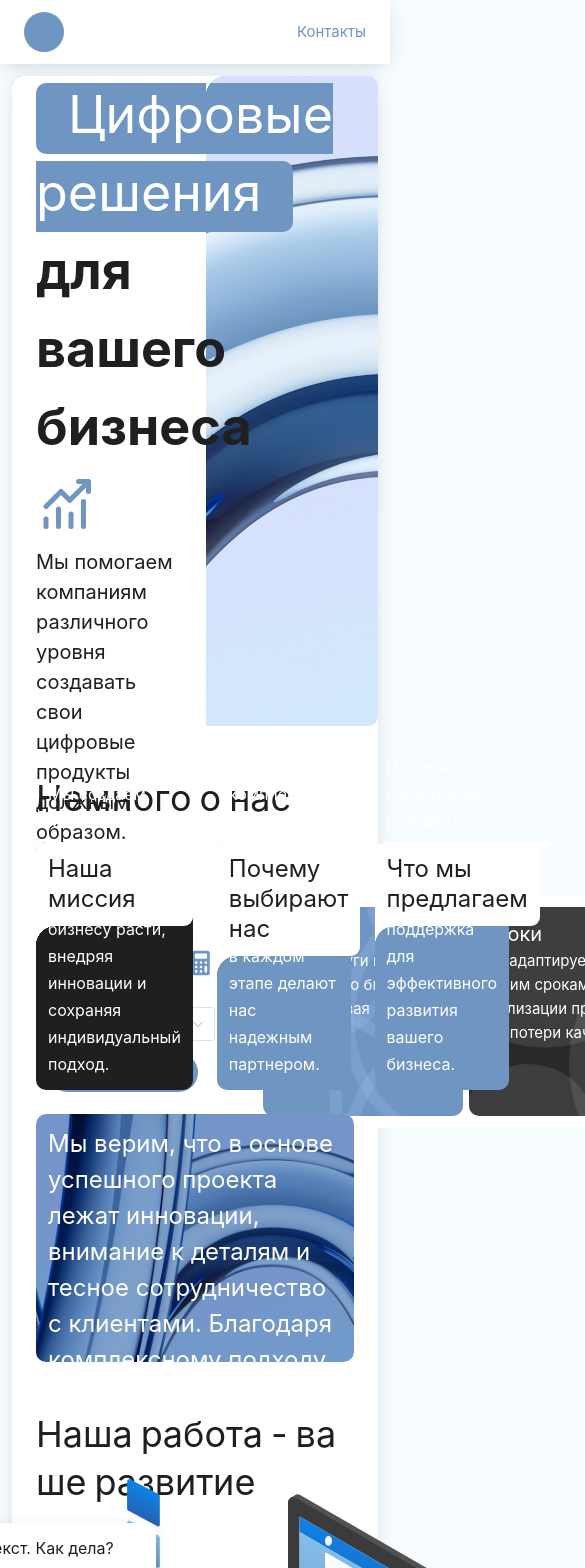
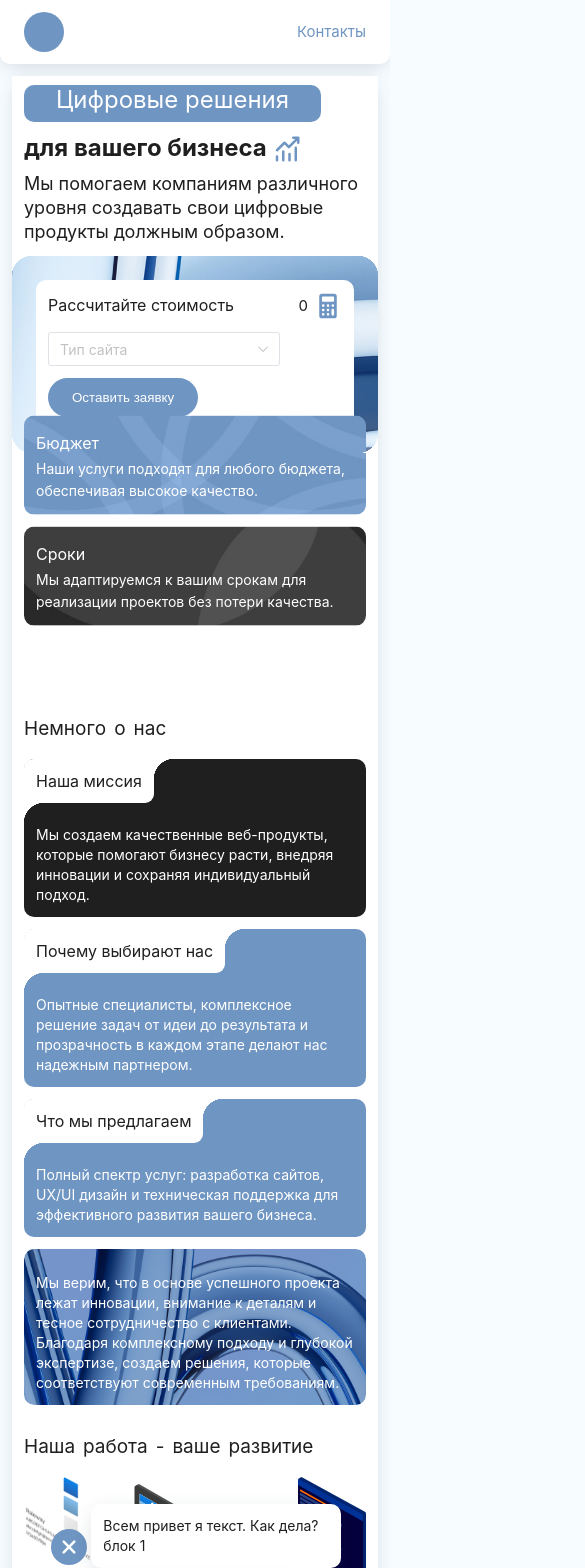
Before and after one commit to SAivan261/SAivan, a Vue app: page / in a window 390 px wide. Shown: the top 1568 px of the page, 585 px wide, since content can reach past the window. Built offline with nearby package versions, Linux system fonts and the light colour scheme.

Commit message:
адаптив

```diff
--- a/src/components/Header.vue
+++ b/src/components/Header.vue
@@ -20,6 +20,7 @@
 .header {
 	background-color: $color-white;
 	padding: 12px 24px;
+	border-radius: 0 0 10px 10px;
 	display: flex;
 	align-items: center;
 	box-shadow: $shadow;
--- a/src/components/icons/arrow_ico.vue
+++ b/src/components/icons/arrow_ico.vue
@@ -1,5 +1,5 @@
 <template>
-	<n-icon color="#6f95c2" size="60">
+	<n-icon color="#6f95c2">
 		<svg
 			xmlns="http://www.w3.org/2000/svg"
 			xmlns:xlink="http://www.w3.org/1999/xlink"
--- a/src/components/ui/containers/SectionContainer.vue
+++ b/src/components/ui/containers/SectionContainer.vue
@@ -12,4 +12,16 @@
 	flex-direction: column;
 	padding: 48px 24px 0 24px;
 }
+
+@media screen and (max-width: 900px){
+	.section {
+		padding: 24px 24px 0 24px;
+	}
+}
+
+@media screen and (max-width: 768px){
+	.section {
+		padding: 24px 12px 0 12px;
+	}
+}
 </style>
--- a/src/components/ui/sections/About.vue
+++ b/src/components/ui/sections/About.vue
@@ -75,7 +75,7 @@ onMounted(() => {
         listObserver.disconnect();
       }
     },
-    { threshold: 1.0 }
+    { threshold: 0.4 }
   );
 
   if (aboutList.value) {
@@ -172,13 +172,13 @@ onMounted(() => {
 		padding: 66px 12px 12px 12px;
 		border-radius: 10px;
 		flex: 1 1 0px;
-		opacity: 0; /* Изначально скрыт */
-		transform: translateX(-20px); /* Сдвиг влево */
-		transition: all 0.5s ease-in-out; /* Плавная анимация */
+		opacity: 0;
+		transform: translateX(-20px);
+		transition: all 0.5s ease-in-out;
 
 		&.animate-item {
-			opacity: 1; /* Плавное появление */
-			transform: translateX(0); /* Возвращение на место */
+			opacity: 1;
+			transform: translateX(0);
 		}
 
 		&:nth-of-type(3) {
@@ -206,14 +206,14 @@ onMounted(() => {
 			color: $color-text;
 			font-size: 24px;
 			line-height: 30px;
-			opacity: 0; /* Изначально скрыт */
-			transform: translateX(-10px); /* Сдвиг влево */
-			transition: all 0.4s ease-in-out; /* Плавная анимация */
-			transition-delay: 0.2s; /* Задержка после появления блока */
+			opacity: 0;
+			transform: translateX(-10px);
+			transition: all 0.4s ease-in-out;
+			transition-delay: 0.2s;
 
 			&.animate-title {
-				opacity: 1; /* Плавное появление */
-				transform: translateX(0); /* Возвращение на место */
+				opacity: 1;
+				transform: translateX(0);
 			}
 
 			&-before {
@@ -250,12 +250,12 @@ onMounted(() => {
 		&_text {
 			font-size: 16px;
 			line-height: 27px;
-			opacity: 0; /* Изначально скрыт */
-			transition: opacity 0.4s ease-in-out; /* Плавная анимация */
-			transition-delay: 0.4s; /* Задержка после появления заголовка */
+			opacity: 0;
+			transition: opacity 0.4s ease-in-out;
+			transition-delay: 0.4s;
 
 			&.animate-text {
-				opacity: 1; /* Плавное появление */
+				opacity: 1;
 			}
 		}
 
@@ -273,4 +273,69 @@ onMounted(() => {
 		}
 	}
 }
+
+@media screen and (max-width: 1280px){
+	.about{
+		&-item{
+			&_title{
+				font-size: 20px;
+				line-height: 28px;
+			}
+		}
+
+		&-text{
+			font-size: 20px;
+			line-height: 28px;
+		}
+	}
+}
+
+@media screen and (max-width: 1024px){
+	.about{
+
+		&-list {
+			flex-wrap: wrap;
+			gap: 12px;
+			margin-bottom: 12px;
+			align-items: stretch;
+		}
+
+		&-item{
+			min-width: 250px;
+			height: auto;
+
+			&_title{
+				font-size: 18px;
+				line-height: 24px;
+			}
+		}
+
+		&-text-container{
+			padding-top: 24px;
+			height: auto;
+		}
+
+		&-text{
+			font-size: 16px;
+			line-height: 24px;
+		}
+	}
+}
+
+@media screen and (max-width: 450px){
+	.about-item_title {
+		font-size: 16px;
+		line-height: 20px;
+	}
+
+	.about-item_text{
+		font-size: 14px;
+		line-height: 20px;
+	}
+
+	.about-text {
+		font-size: 14px;
+		line-height: 20px;
+	}
+}
 </style>
--- a/src/components/ui/sections/Promo.vue
+++ b/src/components/ui/sections/Promo.vue
@@ -5,11 +5,11 @@
 				<div class="promo__content-title_container-before"></div>
 				<h1 class="promo__content-title">
 					<span class="promo__content-title_additional">
-						Цифровые решения
+						Цифровые&nbsp;решения
 					</span>
 					<br />
 					для вашего бизнеса
-					<arrow_ico class="arrow-ico" />
+					<arrow_ico class="arrow-ico" :size='IconArrow'/>
 				</h1>
 				<p class="promo__content-text">
 					Мы помогаем компаниям различного уровня создавать свои цифровые
@@ -18,7 +18,9 @@
 				<div class="promo__content-title_container-after"></div>
 			</div>
 			<div class="promo__content-text_container">
-				<div class="promo__content-calc_wrapper">
+				<div
+				class='promo__content-calc_wrapper'
+				:class="isTablet ? 'mobile' : ''">
 					<div class="promo__content-calc_header">
 						<p class="promo__content-calc_title">Рассчитайте стоимость</p>
 						<div class="promo__content-calc_num">
@@ -44,7 +46,9 @@
 					</div>
 					<Button>Оставить заявку</Button>
 				</div>
-				<div class="promo__content-advantage_container">
+				<div
+				class="promo__content-advantage_container"
+				:class="isTablet ? 'mobile' : ''">
 					<div class="promo__content-advantage_container-before"></div>
 					<div class="promo__content-advantage">
 						<h3 class="promo__content-advantage_title">Бюджет</h3>
@@ -72,9 +76,29 @@ import Button from '../Button.vue';
 import arrow_ico from '@/components/icons/arrow_ico.vue'
 import calculator_ico from '@/components/icons/calculator_ico.vue'
 import gsap from 'gsap';
-import { ref, onMounted } from 'vue'
+import { ref, onMounted, computed } from 'vue'
 
 const value = ref(null)
+
+const IconArrow = computed(() => {
+  if (window.innerWidth < 450) {
+    return 30;
+  } else if (window.innerWidth < 600) {
+    return 45;
+  } else {
+    return 60;
+  }
+});
+
+
+const isTablet = computed(() => {
+	if(window.innerWidth < 815){
+		return true
+	} else{
+		return false
+	}
+})
+
 const options = ref([
 	{
 		label: "Everybody's Got Something to Hide Except Me and My Monkey",
@@ -193,7 +217,7 @@ onMounted(() => {
 		&-title_container {
 			background-color: $color-white;
 			width: fit-content;
-			width: 53%;
+			max-width: 665px;
 			border-radius: 10px 0 10px 0;
 			padding: 0 24px 24px 24px;
 			position: relative;
@@ -231,6 +255,7 @@ onMounted(() => {
 			font-size: 52px;
 			line-height: 78px;
 			font-weight: bold;
+			white-space: nowrap;
 		}
 
 		&-title_additional {
@@ -239,6 +264,7 @@ onMounted(() => {
 			line-height: 42px;
 			padding: 0px 32px 8px;
 			border-radius: 10px;
+			white-space: nowrap;
 		}
 
 		&-text_container {
@@ -256,6 +282,10 @@ onMounted(() => {
 			border-radius: 10px;
 			background-color: $color-white;
 			width: 100%;
+
+			&.mobile{
+				min-width: 500px;
+			}
 		}
 
 		&-calc_header {
@@ -291,11 +321,6 @@ onMounted(() => {
 			line-height: 30px;
 		}
 
-		&-advantage {
-			opacity: 0;
-			transform: translateY(-50px);
-		}
-
 		&-advantage_container {
 			margin-left: auto;
 			background-color: $color-white;
@@ -304,6 +329,41 @@ onMounted(() => {
 			display: flex;
 			gap: 6px;
 			position: relative;
+
+
+			&.mobile{
+				margin: 0;
+				width: 100%;
+				border-radius: 0;
+
+				& .promo__content-advantage_container-before {
+				transform: rotate(270deg);
+				position: absolute;
+				width: 20px;
+				height: 20px;
+				top: -20px;
+				left: 0px;
+				background-image: radial-gradient(
+					ellipse 40px 40px at 20px 20px,
+					transparent 50%,
+					#fff 51%
+				);
+				overflow: hidden;
+				}
+
+				& .promo__content-advantage{
+					width: auto;
+					padding: 12px;
+
+					&_title{
+						font-size: 18px;
+					}
+
+					&_text{
+						font-size: 16px;
+					}
+				}
+			}
 
 			&-before {
 				transform: rotate(180deg);
@@ -343,6 +403,8 @@ onMounted(() => {
 			border-radius: 10px;
 			color: $color-white;
 			width: 200px;
+			opacity: 0;
+			transform: translateY(-50px);
 
 			&:nth-of-type(2) {
 				background-image: url('@/assets/variable_bg-blue.jpg');
@@ -365,4 +427,139 @@ onMounted(() => {
 	opacity: 0;
 	transition: all 0.3s ease-out;
 }
+
+@media screen and (max-width: 1280px){
+	.promo{
+		&__content{
+			&-title_container{
+				max-width: 605px;
+			}
+
+			&-title{
+				font-size: 48px;
+			}
+
+			&-text{
+				font-size: 18px;
+				line-height: 24px;
+			}
+		}
+	}
+}
+
+@media screen and (max-width: 1024px){
+	.promo{
+		&__content{
+			&-wrapper{
+				height: auto;
+			}
+
+			&-calc_wrapper{
+				margin: 0 24px 24px 24px;
+			}
+
+			&-calc_title{
+				font-size: 18px;
+			}
+
+			&-advantage_title{
+				font-size: 18px;
+			}
+		}
+	}
+}
+
+@media screen and (max-width: 815px){
+	.promo__content-text_container {
+		flex-wrap: wrap;
+	}
+}
+
+@media screen and (max-width: 768px){
+	.promo{
+		&__content{
+			&-title_container{
+				max-width: 100%;
+				border-radius: 0;
+
+				&-after {
+					top: initial;
+					bottom: -20px;
+					right: 0px;
+					transform: rotate(90deg);
+				}
+			}
+
+			&-calc_wrapper {
+
+				&.mobile{
+					min-width: auto;
+				}
+			}
+
+			&-advantage{
+				min-width: 200px;
+			}
+
+			&-advantage_container {
+				gap: 12px;
+			}
+		}
+	}
+}
+
+@media screen and (max-width: 500px){
+	.promo{
+		&__content{
+			&-advantage_container{
+				flex-wrap: wrap;
+			}
+		}
+	}
+}
+
+@media screen and (max-width: 600px) {
+  .promo__content-title {
+    font-size: clamp(28px, 7vw, 48px);
+		line-height: 2;
+  }
+}
+
+@media screen and (max-width: 450px) {
+  .promo__content-title {
+    font-size: clamp(24px, 6vw, 48px);
+		line-height: 2;
+  }
+
+	.promo__content-title_container{
+		padding: 0 12px 12px 12px;
+	}
+
+	.promo__content-text[data-v-5bf7021c] {
+		font-size: 16px;
+		line-height: 20px;
+	}
+
+	.promo__content-calc_title {
+		font-size: 16px;
+	}
+
+	.promo__content{
+		&-advantage_container {
+			&.mobile{
+
+				& .promo__content-advantage{
+
+					&_title{
+						font-size: 16px;
+					}
+
+					&_text{
+						font-size: 14px;
+					}
+				}
+			}
+		}
+	}
+}
 </style>
--- a/src/components/ui/sections/Work.vue
+++ b/src/components/ui/sections/Work.vue
@@ -167,6 +167,7 @@ onMounted(() => {
 		&-pc {
 			z-index: 5;
 			max-height: 85vh;
+			width: 100%;
 		}
 
 		&-code {
@@ -196,7 +197,7 @@ onMounted(() => {
 			position: absolute;
 			bottom: 0;
 			max-height: 594px;
-			height: 85vh;
+			width: 100%;
 		}
 	}
 }
@@ -304,4 +305,109 @@ onMounted(() => {
   opacity: 0;
 	transform: translateX(-20px);
 }
+
+@media screen and (max-width: 1200px){
+	.work{
+		&__additional{
+
+			&:nth-of-type(1){
+				top: 14%;
+				left: 16%;
+
+				& .work__additional-content{
+					top: -50px;
+					left: 56px;
+				}
+			}
+
+			&:nth-of-type(2){
+				top: 42%;
+				left: 80%;
+
+				& .work__additional-content{
+					top: -50px;
+					left: -305px;
+				}
+			}
+
+			&:nth-of-type(3){
+				top: 70%;
+				left: 28%;
+
+				& .work__additional-content{
+					top: -50px;
+					left: 56px;
+				}
+			}
+		}
+	}
+
+	.content-enter-from,
+	.content-leave-to {
+		opacity: 0;
+		transform: translateX(-20px);
+	}
+
+	.contentReverse-enter-from,
+	.contentReverse-leave-to {
+		opacity: 0;
+		transform: translateX(20px);
+	}
+}
+
+@media screen and (max-width: 550px){
+	.work{
+
+		&__additional{
+			&-button{
+				width: 36px;
+				height: 36px;
+
+				& img{
+					width: 30px;
+					height: 30px;
+				}
+			}
+
+			&-content{
+				max-width: 250px;
+
+				&_text{
+					font-size: 14px;
+					line-height: 20px;
+				}
+			}
+
+			&:nth-of-type(1){
+				top: 20%;
+				left: 8%;
+
+				& .work__additional-content{
+					top: -25px;
+					left: 40px;
+				}
+			}
+
+			&:nth-of-type(2){
+				top: 44%;
+				left: 84%;
+
+				& .work__additional-content{
+					top: -15px;
+					left: -255px;
+				}
+			}
+
+			&:nth-of-type(3){
+				top: 68%;
+				left: 19%;
+
+				& .work__additional-content{
+					top: 40px;
+					left: 0px;
+				}
+			}
+		}
+	}
+}
 </style>
--- a/src/components/ui/title/SectionTitle.vue
+++ b/src/components/ui/title/SectionTitle.vue
@@ -79,4 +79,19 @@ onMounted(() => {
     opacity: 1;
   }
 }
+
+@media screen and (max-width: 768px){
+  .section__title {
+    font-size: 24px;
+    line-height: 36px;
+    margin-bottom: 12px;
+    height: 36px;
+  }
+}
+
+@media screen and (max-width: 450px){
+  .section__title {
+    font-size: 19px;
+  }
+}
 </style>
```
Also changed, not shown: src/components/ui/sections/ContactUs.vue (+108 -7 lines), src/components/ui/sections/Steps.vue (+44 -9 lines), src/views/contact.vue (+75 -15 lines), src/assets/steps_mobile.svg (added).
